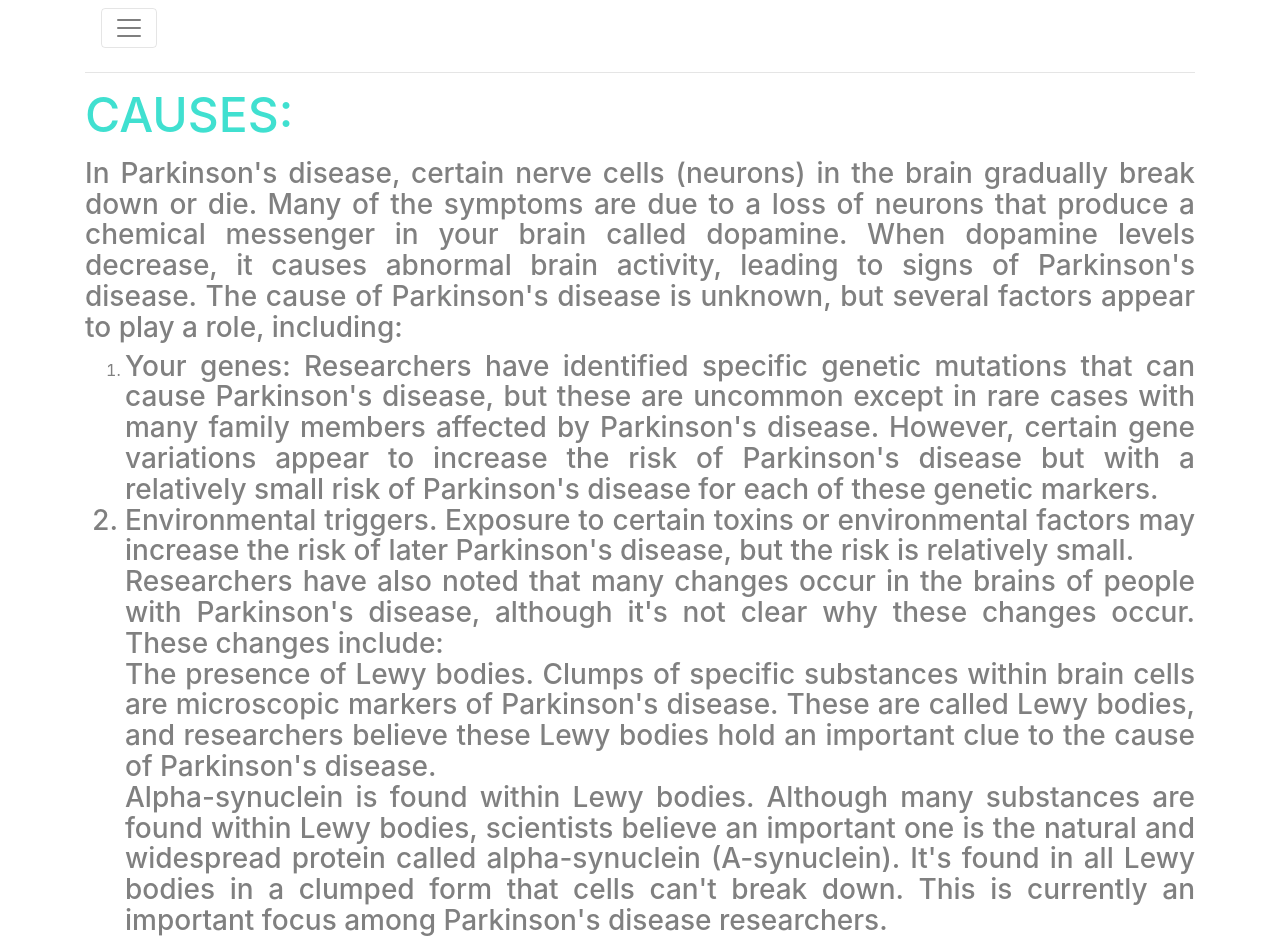
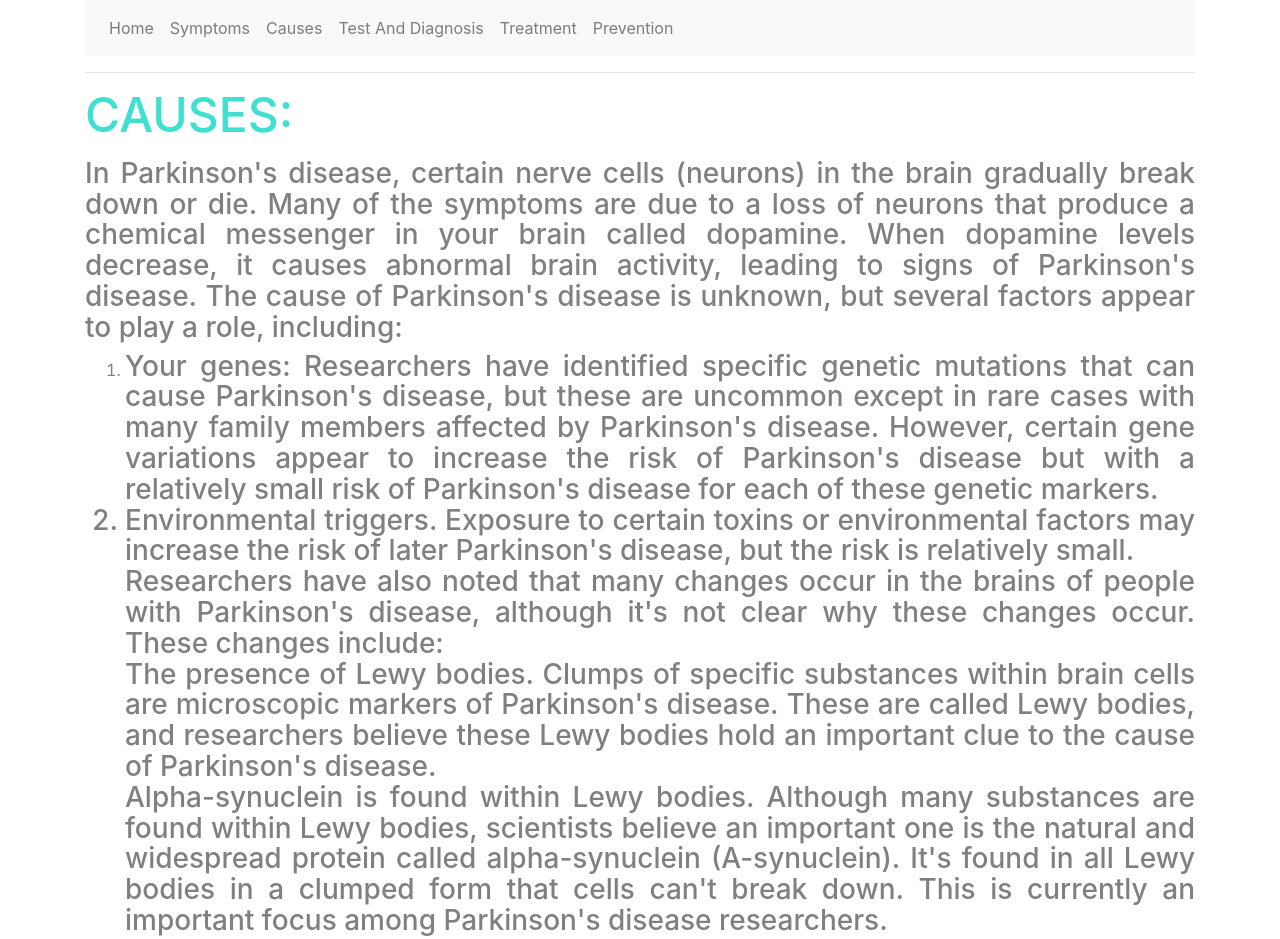
Before and after one commit to codeclubtbms/Parkinsons, a plain HTML site: page causes.html in a window 1280 px wide. Shown: the top 939 px of the page. Drawn offline with Linux system fonts and the light colour scheme.

Commit message:
Fixed Navbar

```diff
--- a/causes.html
+++ b/causes.html
@@ -14,23 +14,35 @@
   </head>
   <body>
 <div class="container">
-  <nav class="navbar navbar-toggleable-md navbar-light bg-faded">
-    <button class="navbar-toggler navbar-toggler-right" type="button" data-toggle="collapse" data-target="#navbarNavAltMarkup" aria-controls="navbarNavAltMarkup" aria-expanded="false" aria-label="Toggle navigation">
-      <span class="navbar-toggler-icon"></span>
-    </button>
+  <nav class="navbar navbar-expand-lg navbar-light bg-light">
+<button class="navbar-toggler" type="button" data-toggle="collapse" data-target="#navbarSupportedContent" aria-controls="navbarSupportedContent" aria-expanded="false" aria-label="Toggle navigation">
+  <span class="navbar-toggler-icon"></span>
+</button>
 
-    <div class="collapse navbar-collapse" id="navbarNavAltMarkup">
-      <div class="navbar-nav">
+<div class="collapse navbar-collapse" id="navbarSupportedContent">
+  <ul class="navbar-nav mr-auto">
+    <li class="nav-item">
+      <a class="nav-link" href="index.html">Home</a>
+    </li>
+    <li class="nav-item">
+      <a class="nav-link" href="symptoms.html">Symptoms </a>
+    </li>
+    <li class="nav-item">
+      <a class="nav-link" href="causes.html">Causes</a>
+    </li>
+    <li class="nav-item">
+      <a class="nav-item nav-link" href="test and diagnosis.html"> Test And Diagnosis</a>
+    </li>
+    <li class="nav-item">
+      <a class="nav-item nav-link" href="treatment.html">Treatment</a>
+    </li>
+    <li class="nav-item">
+      <a class="nav-item nav-link" href="prevention.html">Prevention</a>
+    </li>
 
-        <a class="nav-item nav-link" href="index.html">Home</a>
-        <a class="nav-item nav-link" href="symptoms.html">Symptoms </a>
-        <a class="nav-item nav-link" href="causes.html">Causes</a>
-        <a class="nav-item nav-link" href="test and diagnosis.html"> Test And Diagnosis</a>
-        <a class="nav-item nav-link" href="treatment.html">Treatment</a>
-        <a class="nav-item nav-link" href="prevention.html">Prevention</a>
-      </div>
-    </div>
-  </nav>
+  </ul>
+</div>
+</nav>
     <h1><hr><header> <big> <font color="turquoise"> CAUSES: </big></header></hr></h1>
 
     <p><h3><font color="grey"> In Parkinson's disease, certain nerve cells (neurons) in the brain gradually break down or die. Many of the symptoms are due to a loss of neurons that produce a chemical messenger in your brain called dopamine. When dopamine levels decrease, it causes abnormal brain activity, leading to signs of Parkinson's disease.
```
Also changed, not shown: index.html (+23 -8 lines), prevention.html (+21 -8 lines), symptoms.html (+21 -8 lines), test and diagnosis.html (+27 -15 lines), treatment.html (+21 -8 lines).
